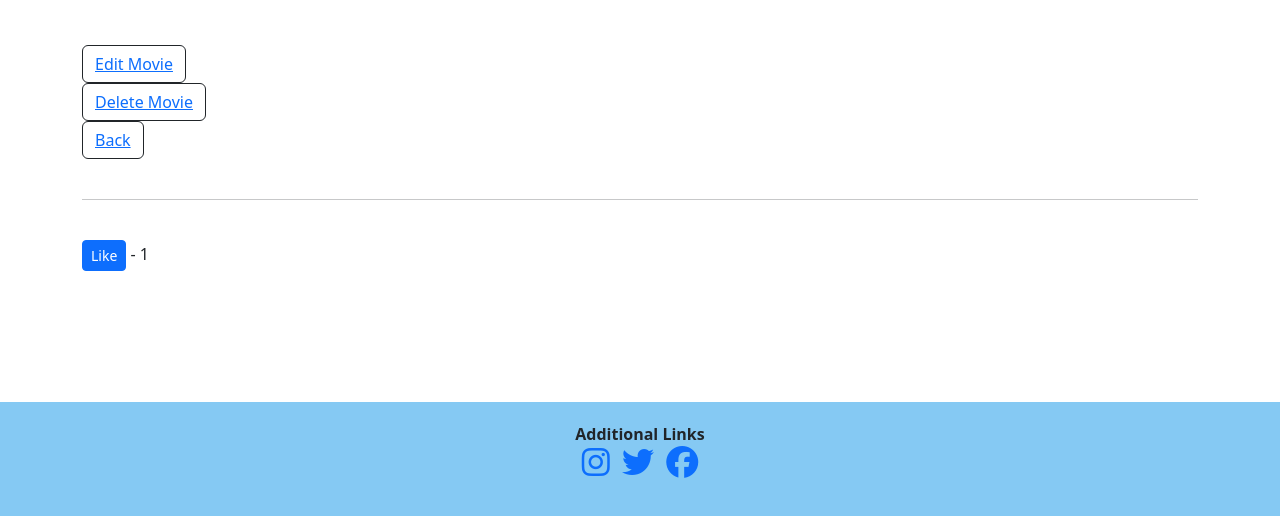
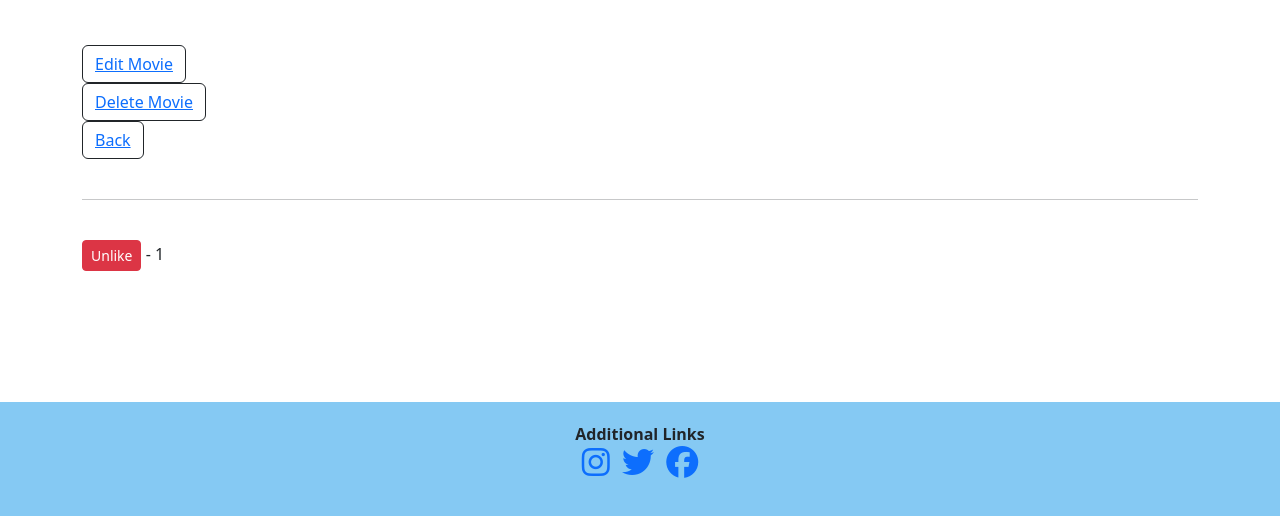
Before and after one commit to KeithBautista/watch-it, a Django app: page /movie/1 in a window 1280 px wide. Shown: the part 284-800 px from the top of the page. Run offline with Django 3.2, Linux system fonts and the light colour scheme; a user stored in the database is signed in; data comes from the database, SQL or seed files in the repository; both versions use the stored data as it was after the commit; some libraries are stand-ins or nearby versions.

Commit message:
added red unlike button and logic in movie details

```diff
--- a/watchit/templates/movie_details.html
+++ b/watchit/templates/movie_details.html
@@ -27,7 +27,13 @@ Post Author: {{ post.author.id}}
         <form action="{% url 'like_post' post.pk %}"
         method ="POST">
             {% csrf_token %}
-            <button type="submit", name="post_id", value="{{ post.id }}", class="btn btn-primary btn-sm">Like</button> - {{ total_likes }}
+
+            {% if liked %}
+                <button type="submit", name="post_id", value="{{ post.id }}", class="btn btn-danger btn-sm">Unlike</button>
+            {% else %}
+                <button type="submit", name="post_id", value="{{ post.id }}", class="btn btn-primary btn-sm">Like</button>
+            {% endif %}
+            - {{ total_likes }}
         </form>
 
 
@@ -48,7 +54,12 @@ Post Author: {{ post.author.id}}
         <form action="{% url 'like_post' post.pk %}"
         method ="POST">
             {% csrf_token %}
-            <button type="submit", name="post_id", value="{{ post.id }}", class="btn btn-primary btn-sm">Like</button> - {{ total_likes }}
+            {% if liked %}
+                <button type="submit", name="post_id", value="{{ post.id }}", class="btn btn-danger btn-sm">Unlike</button>
+            {% else %}
+                <button type="submit", name="post_id", value="{{ post.id }}", class="btn btn-primary btn-sm">Like</button>
+            {% endif %}
+            - {{ total_likes }}
         </form>
     {% endif %}
 {% else %}
--- a/watchit/views.py
+++ b/watchit/views.py
@@ -15,7 +15,16 @@ from django.http import HttpResponseRedirect
 
 def LikeView(request, pk):
     post = get_object_or_404(Post, id=request.POST.get('post_id'))
-    post.likes.add(request.user)
+    liked = False
+    # Checks if a user has liked a post
+
+    if post.likes.filter(id=request.user.id).exists():
+        post.likes.remove(request.user)
+        liked = False
+    else:
+        post.likes.add(request.user)
+        liked = True
+
     return HttpResponseRedirect(reverse('movie-detail', args=[str(pk)]))
 
 
@@ -53,8 +62,14 @@ class MovieDetailView(DetailView):
         context = super(MovieDetailView, self).get_context_data(*args, **kwargs)
         getid = get_object_or_404(Post, id=self.kwargs['pk'])
         total_likes = getid.total_likes()
+
+        liked = False
+        if getid.likes.filter(id=self.request.user.id).exists():
+            liked = True
+
         context["category_menu"] = category_menu
         context["total_likes"] = total_likes
+        context["liked"] = liked
         return context
 
 
```
Also changed, not shown: db.sqlite3.
